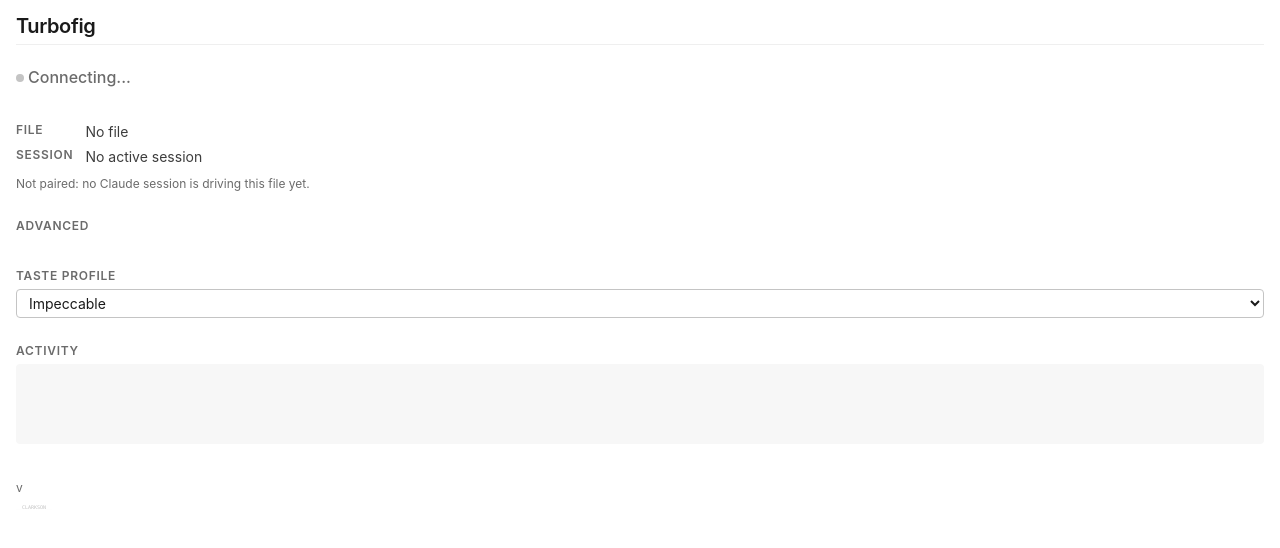
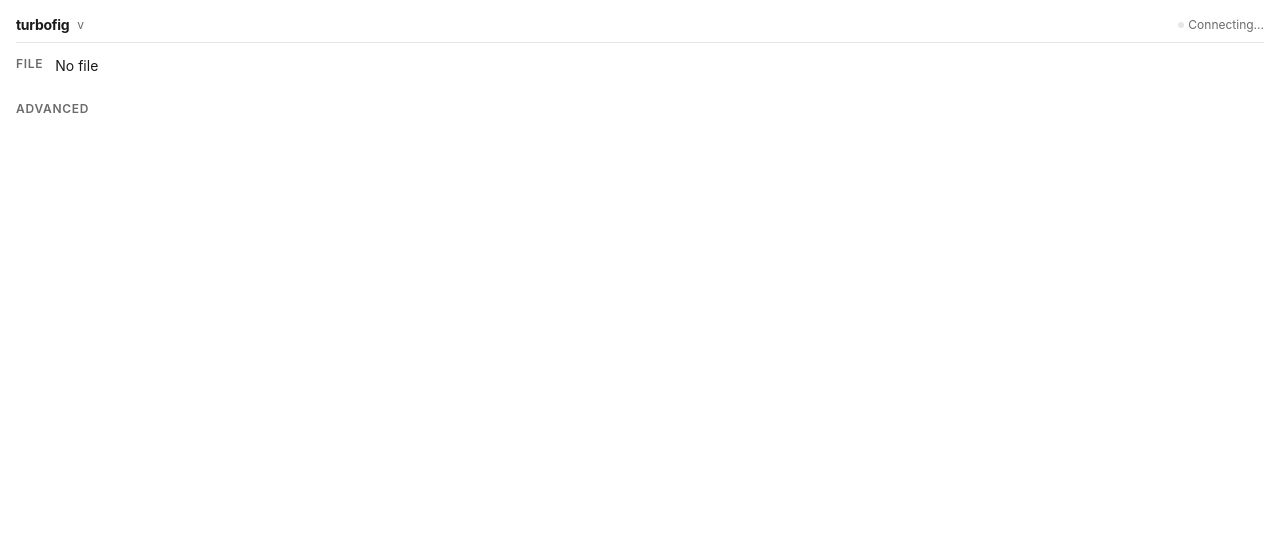
Before and after one commit to LukeHawkins/turbofig, a website: page plugin/src/ui/template.html in a window 1280 px wide. Drawn offline with Linux system fonts and the light colour scheme.

Commit message:
Refine the plugin panel: Figma theme, tidy header, prominent connect button

```diff
--- a/plugin/src/ui/template.html
+++ b/plugin/src/ui/template.html
@@ -5,9 +5,21 @@
     <meta name="viewport" content="width=device-width, initial-scale=1.0" />
     <title>Turbofig</title>
     <style>
-      /* === DESIGN TOKENS (impeccable profile) =========================== */
+      /* === DESIGN TOKENS ================================================= */
       :root {
-        /* Spacing: impeccable scale (px): 4 8 12 16 24 32 48 64 96 */
+        /* Figma-aware theme tokens: update live when the user switches themes. */
+        --bg: var(--figma-color-bg, #ffffff);
+        --bg-secondary: var(--figma-color-bg-secondary, #f5f5f5);
+        --bg-brand: var(--figma-color-bg-brand, #0d99ff);
+        --text: var(--figma-color-text, #1a1a1a);
+        --text-secondary: var(--figma-color-text-secondary, #6b6b6b);
+        --text-onbrand: var(--figma-color-text-onbrand, #ffffff);
+        --border: var(--figma-color-border, #e6e6e6);
+        --c-connected: var(--figma-color-icon-success, #1e6b3a);
+        --c-reconnecting: var(--figma-color-icon-warning, #9a4d00);
+        --c-offline: var(--figma-color-icon-danger, #b91c1c);
+
+        /* Spacing scale (px): 4 8 12 16 24 32 */
         --sp-1: 4px;
         --sp-2: 8px;
         --sp-3: 12px;
@@ -15,7 +27,7 @@
         --sp-5: 24px;
         --sp-6: 32px;
 
-        /* Type: impeccable scale (px): 12 14 16 20 25 31 39 49 61 */
+        /* Type scale (px): 12 14 16 20 25 31 39 49 61 */
         --fs-xs: 12px;
         --fs-sm: 14px;
         --fs-md: 16px;
@@ -25,20 +37,6 @@
         --ff-display: "Inter", "Space Grotesk", Arial, sans-serif;
         --ff-body: "Inter", "Helvetica Neue", Arial, sans-serif;
         --ff-mono: "SF Mono", "Fira Code", Consolas, monospace;
-
-        /* Neutral ramp: contrast vs white noted */
-        --n-0: #ffffff;
-        --n-50: #f7f7f7;
-        --n-100: #efefef;
-        --n-300: #c4c4c4;
-        --n-500: #6b6b6b; /* 4.8 : 1 on white: meets AA for normal text */
-        --n-700: #3d3d3d; /* 9.7 : 1 on white */
-        --n-900: #1a1a1a; /* 18  : 1 on white */
-
-        /* Muted semantic status (allowed by impeccable blocklist) */
-        --c-connected: #1e6b3a;
-        --c-reconnecting: #9a4d00;
-        --c-offline: #b91c1c;
       }
 
       /* === RESET ========================================================= */
@@ -53,50 +51,50 @@
         font-family: var(--ff-body);
         font-size: 14px;
         line-height: 1.5;
-        color: var(--n-900);
-        background: var(--n-0);
+        color: var(--text);
+        background: var(--bg);
         margin: 0;
         padding: var(--sp-4);
       }
 
-      /* === HEADER: wordmark ============================================= */
+      /* === HEADER ======================================================== */
       .panel-header {
+        display: flex;
+        align-items: center;
+        gap: var(--sp-2);
         padding-bottom: var(--sp-2);
         margin-bottom: var(--sp-3);
-        border-bottom: 1px solid var(--n-100);
+        border-bottom: 1px solid var(--border);
       }
 
       .wordmark {
         font-family: var(--ff-display);
-        font-size: 20px;
-        font-weight: 600;
+        font-size: 14px;
+        font-weight: 700;
         letter-spacing: -0.02em;
         line-height: 1;
-        color: var(--n-900);
-        margin: 0;
+        color: var(--text);
       }
 
-      /* === STATUS BLOCK: focal point ==================================== */
-      /* Size before weight: the largest text on the panel. */
-      .status-block {
-        padding: var(--sp-2) 0;
-        margin-bottom: var(--sp-5);
+      .header-version {
+        font-size: 12px;
+        color: var(--text-secondary);
       }
 
+      /* === CONNECTION STATUS ============================================= */
+      /* Coloured dot prefix; inherits class from #conn-status. */
       #conn-status {
-        font-size: 16px;
-        font-weight: 500;
-        color: var(--n-500);
+        font-size: 12px;
+        color: var(--text-secondary);
       }
 
-      /* Coloured dot prefix; inherits class from #conn-status. */
       #conn-status::before {
         content: "";
         display: inline-block;
-        width: var(--sp-2);
-        height: var(--sp-2);
+        width: 6px;
+        height: 6px;
         border-radius: 50%;
-        background: var(--n-300);
+        background: var(--border);
         margin-right: var(--sp-1);
         vertical-align: middle;
         position: relative;
@@ -104,7 +102,7 @@
       }
 
       #conn-status.connecting {
-        color: var(--n-500);
+        color: var(--text-secondary);
       }
       #conn-status.connected {
         color: var(--c-connected);
@@ -136,7 +134,7 @@
         margin-bottom: var(--sp-2);
       }
 
-      /* === META GROUP (file / session / pairing) ========================= */
+      /* === META GROUP ==================================================== */
       .meta-section {
         margin-bottom: var(--sp-5);
       }
@@ -161,32 +159,31 @@
         font-weight: 600;
         text-transform: uppercase;
         letter-spacing: 0.06em;
-        color: var(--n-500);
+        color: var(--text-secondary);
         align-self: baseline;
       }
 
       .meta-row dd {
         font-size: 14px;
-        color: var(--n-700);
+        color: var(--text);
         margin: 0;
-        overflow: hidden;
-        text-overflow: ellipsis;
-        white-space: nowrap;
+        min-width: 0;
       }
 
-      /* Pairing sits below the meta rows, slightly less prominent. */
-      #pairing-line {
-        font-size: 12px;
-        margin: 0;
-        line-height: 1.5;
-        color: var(--n-500);
-      }
-
-      #pairing-line.paired {
-        color: var(--c-connected);
-      }
-      #pairing-line.unpaired {
-        color: var(--n-500);
+      /* === CONNECT BUTTON ================================================ */
+      .connect-btn {
+        display: block;
+        width: 100%;
+        font-size: 14px;
+        font-weight: 500;
+        font-family: var(--ff-body);
+        padding: var(--sp-2) var(--sp-4);
+        background: var(--bg-brand);
+        color: var(--text-onbrand);
+        border: none;
+        border-radius: 4px;
+        cursor: pointer;
+        margin-bottom: var(--sp-4);
       }
 
       /* === TASTE PROFILE CONTROL ========================================= */
@@ -200,7 +197,7 @@
         font-weight: 600;
         text-transform: uppercase;
         letter-spacing: 0.06em;
-        color: var(--n-500);
+        color: var(--text-secondary);
         margin-bottom: var(--sp-1);
       }
 
@@ -211,10 +208,10 @@
         font-size: 14px;
         font-family: var(--ff-body);
         padding: var(--sp-1) var(--sp-2);
-        border: 1px solid var(--n-300);
+        border: 1px solid var(--border);
         border-radius: 4px;
-        background: var(--n-0);
-        color: var(--n-900);
+        background: var(--bg);
+        color: var(--text);
       }
 
       #customProfile {
@@ -241,66 +238,32 @@
         font-weight: 600;
         text-transform: uppercase;
         letter-spacing: 0.06em;
-        color: var(--n-500);
+        color: var(--text-secondary);
         margin: 0 0 var(--sp-1);
       }
 
       #activity-log {
         height: 80px;
         overflow-y: auto;
-        background: var(--n-50);
+        background: var(--bg-secondary);
         border-radius: 4px;
         padding: var(--sp-1) var(--sp-2);
         font-family: var(--ff-mono);
         font-size: 12px;
-        color: var(--n-700);
+        color: var(--text);
       }
 
       .log-entry {
         line-height: 1.6;
       }
 
-      /* === FOOTER: quiet version line =================================== */
-      .panel-footer {
-        padding-top: var(--sp-2);
-      }
-
-      .version-text {
-        font-size: 12px;
-        color: var(--n-500);
-      }
-
-      /* === FILEKEY ROW: full key + one-click copy ======================== */
-      .filekey-row {
-        display: flex;
-        align-items: baseline;
-        gap: var(--sp-2);
-        margin: 0 0 var(--sp-2);
-      }
-
-      .filekey-value {
-        font-family: var(--ff-mono);
-        font-size: 12px;
-        color: var(--n-700);
-        flex: 1;
-        overflow: hidden;
-        text-overflow: ellipsis;
-        white-space: nowrap;
-        min-width: 0;
-      }
-
-      .filekey-hint {
-        font-size: 12px;
-        color: var(--n-500);
-        margin: 0 0 var(--sp-2);
-      }
-
+      /* === COPY BUTTON =================================================== */
       .copy-btn {
         font-size: 12px;
         font-family: var(--ff-body);
-        color: var(--n-700);
-        background: var(--n-100);
-        border: 1px solid var(--n-300);
+        color: var(--text);
+        background: var(--border);
+        border: 1px solid var(--border);
         border-radius: 4px;
         padding: 1px var(--sp-2);
         cursor: pointer;
@@ -318,7 +281,7 @@
         font-weight: 600;
         text-transform: uppercase;
         letter-spacing: 0.06em;
-        color: var(--n-500);
+        color: var(--text-secondary);
         cursor: pointer;
         list-style: none;
         margin-bottom: var(--sp-2);
@@ -327,71 +290,41 @@
       details.advanced-section > summary::-webkit-details-marker {
         display: none;
       }
-
-      /* === EASTER EGG: halftone portrait ================================ */
-      /* Decorative graphic only. Not text content. No label or tooltip. */
-      /* font-size 5px is intentionally below the type scale: this is a  */
-      /* pixel-art render, not a text element. See template-taste.test.ts. */
-      .clarkson {
-        font-family: var(--ff-mono);
-        font-size: 5px;
-        line-height: 1;
-        white-space: pre;
-        overflow: hidden;
-        max-width: 100%;
-        color: var(--n-300);
-        margin-top: var(--sp-2);
-      }
     </style>
   </head>
   <body>
-    <!-- Wordmark: one border below separates it from the panel content. -->
+    <!-- Header: wordmark, version, spacer, connection status in one row. -->
     <header class="panel-header">
-      <h1 class="wordmark">Turbofig</h1>
+      <span class="wordmark">turbofig</span>
+      <span class="header-version">v<span id="plugin-version"></span></span>
+      <span class="header-spacer" style="flex:1"></span>
+      <span id="conn-status">Connecting...</span>
     </header>
-
-    <!-- Focal point: connection status. Largest text in the panel. -->
-    <div class="status-block">
-      <span id="conn-status">Connecting...</span>
-    </div>
 
     <!-- Stale warning: visible only when daemon and plugin versions differ. -->
     <div id="stale-warning" class="stale-banner" role="alert" style="display:none"></div>
 
-    <!-- File identity and pairing: grouped tightly by proximity. -->
+    <!-- File identity and session: grouped tightly by proximity. -->
     <section class="meta-section" aria-label="File and session">
       <dl class="meta-list">
         <div class="meta-row">
           <dt>File</dt>
-          <dd id="file-line">No file</dd>
+          <dd style="display:flex;align-items:center;gap:var(--sp-2);">
+            <span id="file-line" style="flex:1;overflow:hidden;text-overflow:ellipsis;white-space:nowrap;">No file</span>
+            <button id="copy-filekey" class="copy-btn" type="button" style="display:none">Copy</button>
+          </dd>
         </div>
-        <div class="meta-row">
+        <div class="meta-row" id="session-row" style="display:none">
           <dt>Session</dt>
-          <dd id="session-line">No active session</dd>
+          <dd id="session-line"></dd>
         </div>
       </dl>
-      <div id="filekey-row" class="filekey-row" style="display:none">
-        <span id="filekey-value" class="filekey-value"></span>
-        <button id="copy-filekey" class="copy-btn" type="button">Copy</button>
-        <button id="copy-connect" class="copy-btn" type="button" style="display:none">Copy prompt</button>
-      </div>
-      <p id="filekey-hint" class="filekey-hint" style="display:none"></p>
-      <p id="pairing-line" class="unpaired">
-        Not paired: no Claude session is driving this file yet.
-      </p>
+      <button id="copy-connect" class="connect-btn" type="button" style="display:none">Copy prompt to connect Claude</button>
     </section>
 
-    <!-- Advanced: collapsed by default. Port is a rarely changed setting. -->
+    <!-- Advanced: collapsed by default. Taste, log, and port are rarely changed. -->
     <details class="advanced-section">
       <summary>Advanced</summary>
-      <!-- Daemon port: the WebSocket port the plugin connects to. -->
-      <section class="control-section" aria-label="Daemon port">
-        <label class="control-label" for="port-field">Daemon port</label>
-        <input id="port-field" type="number" min="1" max="65535" value="18847" />
-        <p id="port-hint" class="field-hint">Enter a whole number between 1 and 65535.</p>
-      </section>
-    </details>
-
       <!-- Taste profile: a single control, labelled clearly. -->
       <section class="control-section" aria-label="Taste profile">
         <label class="control-label" for="profile">Taste profile</label>
@@ -404,18 +337,18 @@
         </select>
         <input id="customProfile" type="text" placeholder="Enter profile id" />
       </section>
-
       <!-- Activity log: monospace, fixed height, scrollable. -->
       <section class="log-section" aria-label="Activity">
         <p class="section-label">Activity</p>
         <div id="activity-log" role="log" aria-live="polite"></div>
       </section>
-
-    <!-- Footer: plugin version, quiet and small. -->
-    <footer class="panel-footer">
-      <span class="version-text">v<span id="plugin-version"></span></span>
-      <pre class="clarkson" aria-hidden="true">__CLARKSON__</pre>
-    </footer>
+      <!-- Daemon port: the WebSocket port the plugin connects to. -->
+      <section class="control-section" aria-label="Daemon port">
+        <label class="control-label" for="port-field">Daemon port</label>
+        <input id="port-field" type="number" min="1" max="65535" value="18847" />
+        <p id="port-hint" class="field-hint">Enter a whole number between 1 and 65535.</p>
+      </section>
+    </details>
 
     <script>__UI_BUNDLE__</script>
   </body>
```
Also changed, not shown: CLAUDE.md (+1 -1 lines), PLAN.md (+1 -1 lines), plugin/build-ui.ts (+2 -8 lines), plugin/src/ui/main.ts (+11 -29 lines), plugin/src/ui/template-taste.test.ts (+16 -14 lines). Lines whose indentation alone changed are shown as unchanged.
